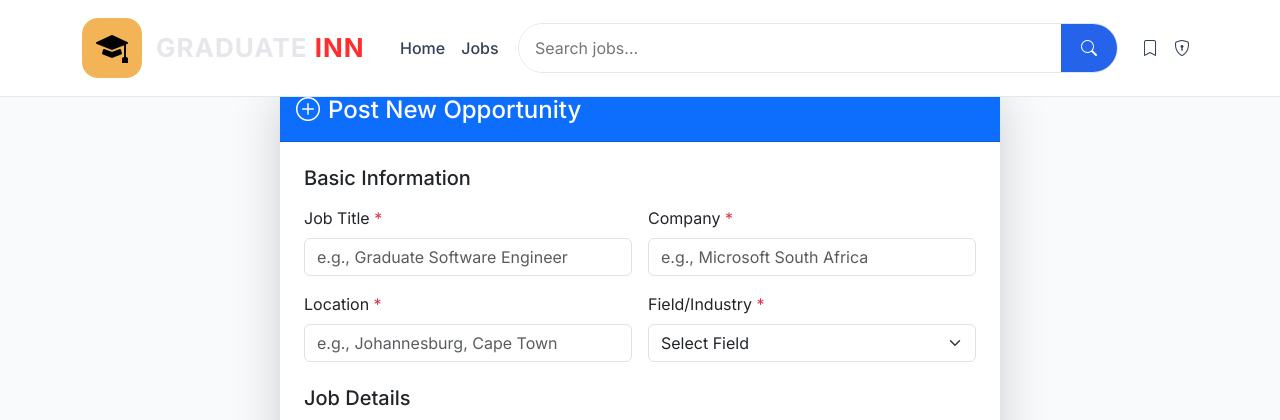
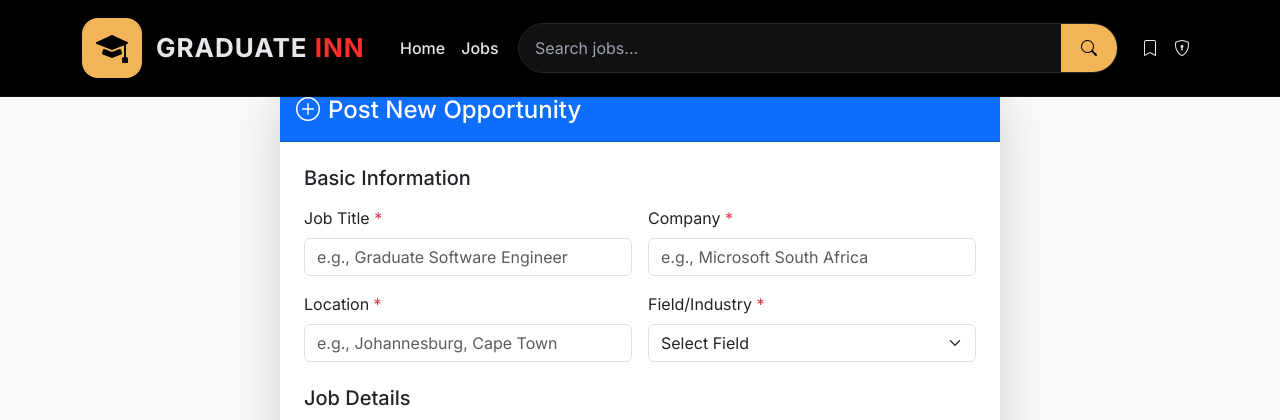
Before and after one commit to Napster-12/GraduateINN, a Flask app: page /add_job in a window 1280 px wide. Shown: the top 420 px of the page. Run offline with Flask 3, Linux system fonts and the light colour scheme; a user stored in the database is signed in.

Commit message:
Update base.html

```diff
--- a/templates/base.html
+++ b/templates/base.html
@@ -15,7 +15,7 @@
     <style>
         :root {
             --primary: #2563eb;
-            --dark: #0f172a;
+            --dark: #000;
             --text: #334155;
             --light: #f1f5f9;
             --border: #e2e8f0;
@@ -28,24 +28,42 @@
             padding-top: 80px;
         }
 
-        /* NAVBAR */
+        /* ================= NAVBAR ================= */
         .navbar {
-            background: white;
-            border-bottom: 1px solid var(--border);
+            background: #000;
+            border-bottom: 1px solid #111;
             padding: 0.8rem 0;
-        }
-
-        .navbar-brand img {
-            height: 50px;
         }
 
         .nav-link {
             font-weight: 500;
-            color: var(--text) !important;
+            color: #e5e7eb !important;
         }
 
         .nav-link:hover {
-            color: var(--primary) !important;
+            color: #f3b458 !important;
+        }
+
+        .navbar-toggler {
+            border: none;
+        }
+
+        .navbar-toggler-icon {
+            filter: invert(1);
+        }
+
+        .dropdown-menu {
+            background: #111;
+            border: 1px solid #222;
+        }
+
+        .dropdown-item {
+            color: #e5e7eb;
+        }
+
+        .dropdown-item:hover {
+            background: #1f2937;
+            color: #f3b458;
         }
 
         /* SEARCH BAR */
@@ -56,9 +74,9 @@
 
         .search-box {
             display: flex;
-            background: white;
+            background: #111;
             border-radius: 50px;
-            border: 1px solid var(--border);
+            border: 1px solid #222;
             overflow: hidden;
         }
 
@@ -66,6 +84,12 @@
             border: none;
             padding: 0.75rem 1rem;
             flex: 1;
+            background: transparent;
+            color: #e5e7eb;
+        }
+
+        .search-box input::placeholder {
+            color: #9ca3af;
         }
 
         .search-box input:focus {
@@ -73,8 +97,8 @@
         }
 
         .search-box button {
-            background: var(--primary);
-            color: white;
+            background: #f3b458;
+            color: black;
             border: none;
             padding: 0 20px;
         }
@@ -96,116 +120,40 @@
             box-shadow: 0 4px 15px rgba(0,0,0,0.08);
         }
 
-        /* CONTENT */
         .main-content {
             min-height: 70vh;
         }
 
         /* ================= LOGO ================= */
-
-.graduate-logo{
-    text-decoration:none;
-    gap:14px;
+        .graduate-logo {
+            text-decoration: none;
+            gap: 14px;
         }
 
-/* yellow square */
-
-.logo-icon{
-    width:60px;
-    height:60px;
-    background:#f3b458;
-    border-radius:16px;
-    display:flex;
-    align-items:center;
-    justify-content:center;
+        .logo-icon {
+            width: 60px;
+            height: 60px;
+            background: #f3b458;
+            border-radius: 16px;
+            display: flex;
+            align-items: center;
+            justify-content: center;
         }
 
-/* cap icon */
-
-.logo-icon i{
-    font-size:32px;
-    color:black;
+        .logo-icon i {
+            font-size: 32px;
+            color: black;
         }
 
-/* text wrapper */
-
-.logo-text-wrapper{
-    line-height:1.05;
+        .logo-main {
+            font-size: 26px;
+            font-weight: 800;
+            letter-spacing: 1px;
+            color: #e5e7eb;
         }
 
-/* GRADUATE INN */
-
-.logo-main{
-    font-size:26px;
-    font-weight:800;
-    letter-spacing:1px;
-    color:#e5e7eb;
-}
-
-.logo-main span{
-    color:#ff2d2d;
-}
-
-/* subtitle */
-
-.logo-sub{
-    font-size:11px;
-    letter-spacing:7px;
-    color:#94a3b8;
-    margin-top:2px;
-}
-/* ================= LOGO ================= */
-
-.graduate-logo{
-    text-decoration:none;
-    gap:14px;
-}
-
-/* yellow square */
-
-.logo-icon{
-    width:60px;
-    height:60px;
-    background:#f3b458;
-    border-radius:16px;
-    display:flex;
-    align-items:center;
-    justify-content:center;
-}
-
-/* cap icon */
-
-.logo-icon i{
-    font-size:32px;
-    color:black;
-}
-
-/* text wrapper */
-
-.logo-text-wrapper{
-    line-height:1.05;
-}
-
-/* GRADUATE INN */
-
-.logo-main{
-    font-size:26px;
-    font-weight:800;
-    letter-spacing:1px;
-    color:#e5e7eb;
-}
-
-.logo-main span{
-    color:#ff2d2d;
-}
-
-/* subtitle */
-
-.logo-sub{
-    font-size:11px;
-    letter-spacing:7px;
-    color:#94a3b8;
-    margin-top:2px;
+        .logo-main span {
+            color: #ff2d2d;
         }
 
         /* FOOTER */
@@ -216,20 +164,6 @@
             margin-top: 60px;
         }
 
-        .footer h6 {
-            font-weight: 600;
-        }
-
-        .footer a {
-            color: var(--text);
-            text-decoration: none;
-        }
-
-        .footer a:hover {
-            color: var(--primary);
-        }
-
-        /* BADGE */
         .badge-circle {
             position: absolute;
             top: -5px;
@@ -241,7 +175,6 @@
             padding: 3px 6px;
         }
 
-        /* MOBILE */
         @media (max-width: 768px) {
             .search-wrapper {
                 margin-top: 10px;
@@ -257,19 +190,13 @@
     <div class="container">
 
         <a class="navbar-brand graduate-logo d-flex align-items-center" href="/">
-
             <div class="logo-icon">
                 <i class="bi bi-mortarboard-fill"></i>
             </div>
 
-    <div class="logo-text-wrapper">
             <div class="logo-main">
                 GRADUATE <span>INN</span>
             </div>
-
-
-    </div>
-
         </a>
 
         <button class="navbar-toggler" data-bs-toggle="collapse" data-bs-target="#nav">
@@ -345,9 +272,6 @@
 <!-- FOOTER -->
 <footer class="footer">
     <div class="container">
-
-
-
         <div class="text-center mt-3">
             <small>© 2026 GraduateINN</small>
         </div>
```
Lines whose indentation alone changed are shown as unchanged.
